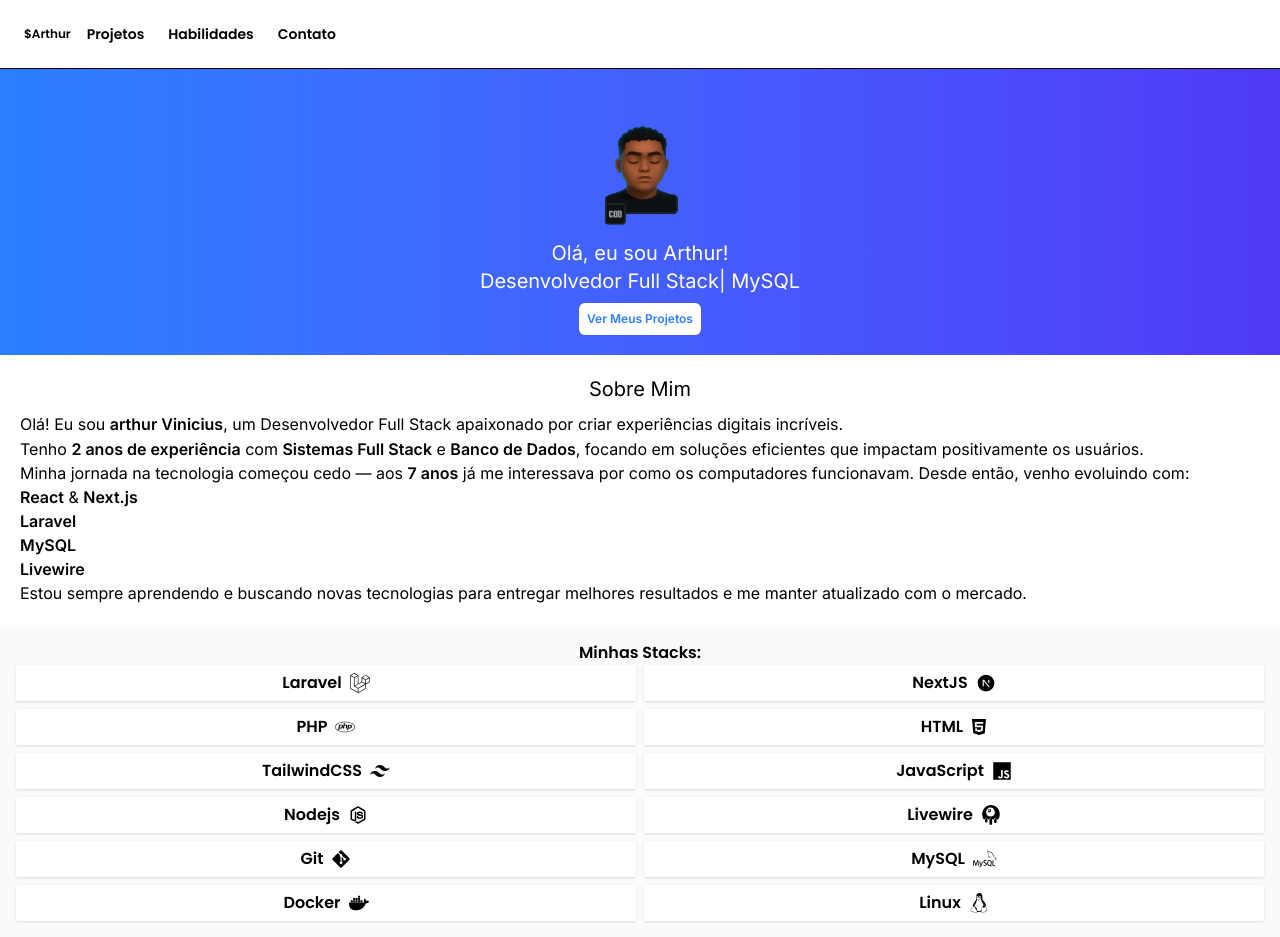
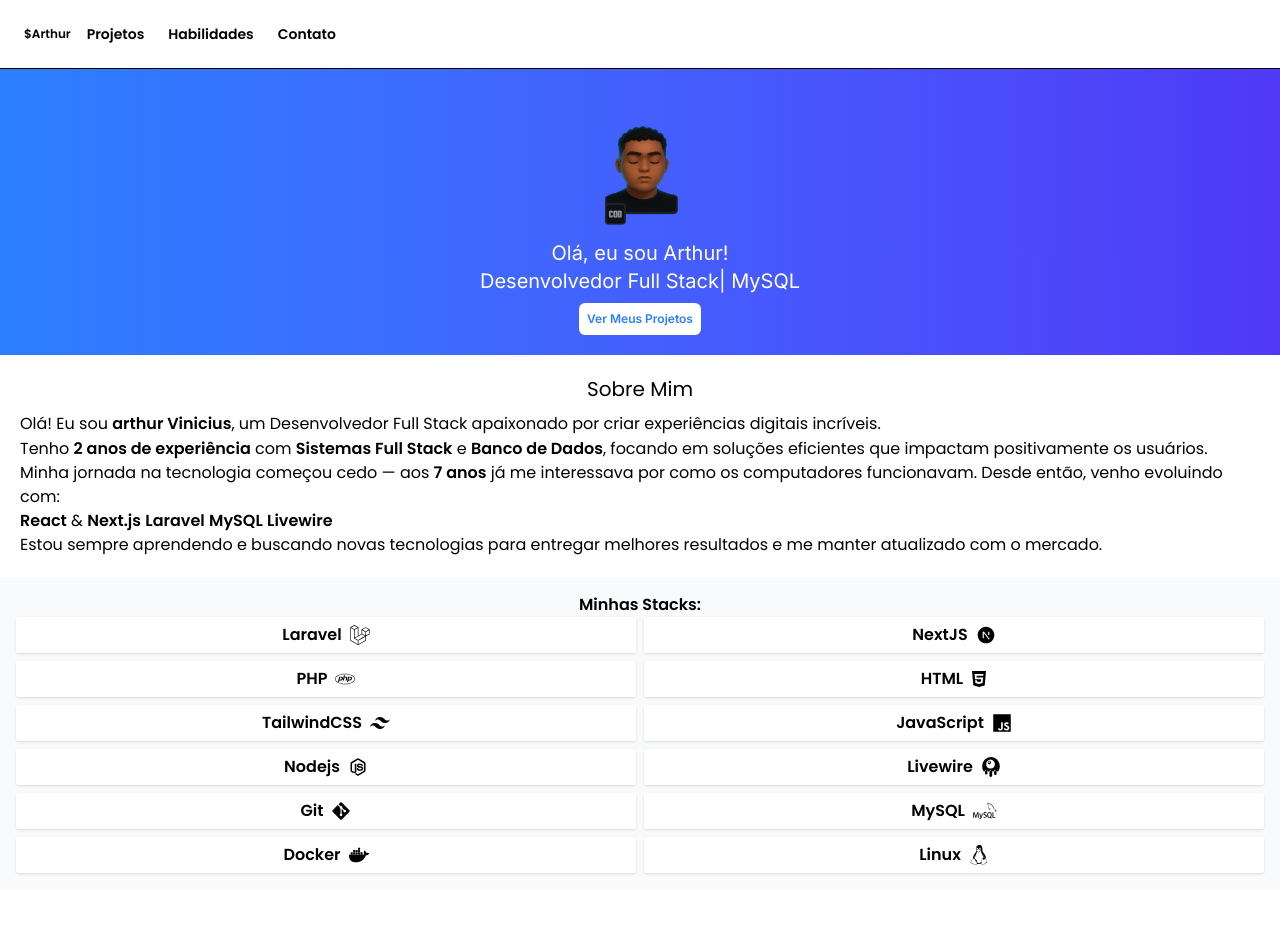
Before and after one commit to Arthurvini17/Meu-Portfolio, a Next.js app: page / in a window 1280 px wide. After the commit the page ends 889 px from the top, so only its background shows below. Built offline with nearby package versions, Linux system fonts and the light colour scheme.

Commit message:
fix: fix visuals

```diff
--- a/src/app/components/About.tsx
+++ b/src/app/components/About.tsx
@@ -1,6 +1,16 @@
+import { Poppins } from "next/font/google";
+
+ const poppins = Poppins({
+    weight: ["400", "500", "600"],
+    subsets: ["latin"],
+  });
+
+
 export default function About() {
+
+
   return (
-    <div className="p-5  flex flex-col  ">
+    <div className={`${poppins.className} p-5  flex flex-col `}>
       <h1 className="text-center text-xl mb-2">Sobre Mim</h1>
       <p className="  leading-relaxed">
         Olá! Eu sou <strong>arthur Vinicius</strong>, um Desenvolvedor Full
@@ -16,20 +26,12 @@
         já me interessava por como os computadores funcionavam. Desde então,
         venho evoluindo com:
       </p>
-      <ul>
-        <li>
-          <strong>React</strong> & <strong>Next.js</strong>
-        </li>
-        <li>
-          <strong>Laravel</strong>
-        </li>
-        <li>
-          <strong>MySQL</strong>
-        </li>
-        <li>
-          <strong>Livewire</strong>
-        </li>
-      </ul>
+      <p>
+          <strong>React</strong> & <strong>Next.js</strong>  <strong>Laravel</strong>    <strong>MySQL</strong>  <strong>Livewire</strong>
+
+
+
+          </p>
       <p>
         Estou sempre aprendendo e buscando novas tecnologias para entregar
         melhores resultados e me manter atualizado com o mercado.
```
